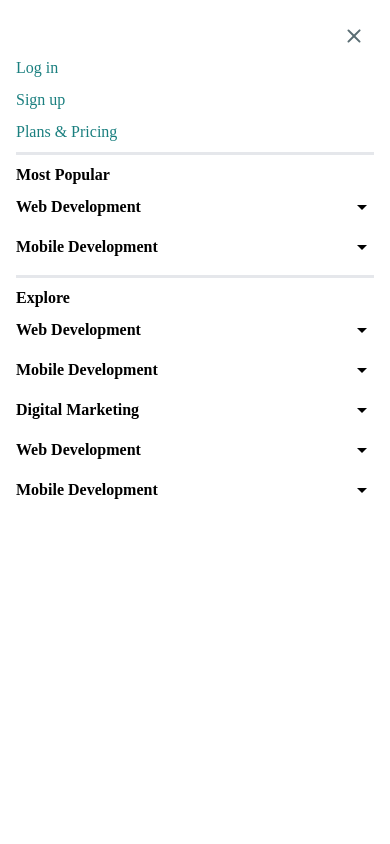
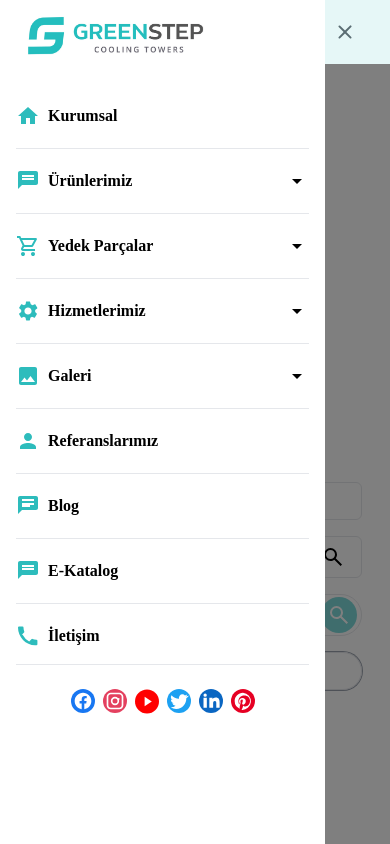
Before and after one commit to sambasoftwareuk/greenstep, a Next.js app: page /atom in a window 390 px wide. Both pictures are taken after a click on the button 20 px from the left and 32 px from the top of the page. Shown: the top 844 px of the page. Built offline with nearby package versions, Linux system fonts and the light colour scheme.

Commit message:
hamburgermenu completed

```diff
--- a/app/_atoms/Icons.jsx
+++ b/app/_atoms/Icons.jsx
@@ -295,7 +295,12 @@ export const socialIcons = [
     href: "https://www.youtube.com/@ctpmuhendisliksusogutmakul5225",
     bgColor: "transparent",
     svg: (
-    <svg width="35" height="35" viewBox="0 0 50 50" xmlns="http://www.w3.org/2000/svg">
+      <svg
+        width="35"
+        height="35"
+        viewBox="0 0 50 50"
+        xmlns="http://www.w3.org/2000/svg"
+      >
         <circle cx="25" cy="25" r="25" fill="#FF0000" />
         <polygon points="20,15 20,35 35,25" fill="white" />
       </svg>
@@ -332,3 +337,73 @@ export const socialIcons = [
     ),
   },
 ];
+
+export const Phone = ({ style, className = "" }) => (
+  <svg
+    xmlns="http://www.w3.org/2000/svg"
+    height="24px"
+    viewBox="0 0 24 24"
+    width="24px"
+    fill="currentColor"
+    style={style}
+    className={className}
+  >
+    <path d="M6.62 10.79a15.053 15.053 0 006.59 6.59l2.2-2.2a1 1 0 011.11-.21c1.21.49 2.53.76 3.89.76a1 1 0 011 1v3.5a1 1 0 01-1 1C10.4 22 2 13.6 2 3.5a1 1 0 011-1H6.5a1 1 0 011 1c0 1.36.26 2.68.76 3.89a1 1 0 01-.21 1.11l-2.2 2.2z" />
+  </svg>
+);
+
+export const Gallery = ({ style, className = "" }) => (
+  <svg
+    xmlns="http://www.w3.org/2000/svg"
+    height="24px"
+    viewBox="0 0 24 24"
+    width="24px"
+    fill="currentColor"
+    style={style}
+    className={className}
+  >
+    <path d="M21 19V5c0-1.1-.9-2-2-2H5C3.9 3 3 3.9 3 5v14c0 1.1.9 2 2 2h14c1.1 0 2-.9 2-2zM8.5 13.5l2.5 3.01L14.5 12l4.5 6H5l3.5-4.5z" />
+  </svg>
+);
+
+export const Services = ({ style, className = "" }) => (
+  <svg
+    xmlns="http://www.w3.org/2000/svg"
+    height="24px"
+    viewBox="0 0 24 24"
+    width="24px"
+    fill="currentColor"
+    style={style}
+    className={className}
+  >
+    <path d="M19.14,12.94c0.04-0.31,0.06-0.63,0.06-0.94s-0.02-0.63-0.06-0.94l2.03-1.58c0.18-0.14,0.23-0.41,0.12-0.61l-1.92-3.32c-0.11-0.2-0.36-0.28-0.57-0.2l-2.39,0.96c-0.5-0.38-1.03-0.7-1.62-0.94L14,2.81C13.97,2.58,13.76,2.42,13.52,2.42h-3.04c-0.24,0-0.45,0.16-0.48,0.39l-0.36,2.43c-0.59,0.24-1.12,0.56-1.62,0.94L5.63,5.22c-0.21-0.08-0.46,0-0.57,0.2L3.14,8.74c-0.12,0.21-0.07,0.47,0.12,0.61l2.03,1.58C5.23,11.37,5.2,11.68,5.2,12s0.02,0.63,0.06,0.94l-2.03,1.58c-0.18,0.14-0.23,0.41-0.12,0.61l1.92,3.32c0.11,0.2,0.36,0.28,0.57,0.2l2.39-0.96c0.5,0.38,1.03,0.7,1.62,0.94l0.36,2.43c0.03,0.23,0.24,0.39,0.48,0.39h3.04c0.24,0,0.45-0.16,0.48-0.39l0.36-2.43c0.59-0.24,1.12-0.56,1.62-0.94l2.39,0.96c0.21,0.08,0.46,0,0.57-0.2l1.92-3.32c0.12-0.21,0.07-0.47-0.12-0.61L19.14,12.94z M12,15.6c-1.99,0-3.6-1.61-3.6-3.6s1.61-3.6,3.6-3.6s3.6,1.61,3.6,3.6S13.99,15.6,12,15.6z" />
+  </svg>
+);
+
+export const Reference = ({ style, className = "" }) => (
+  <svg
+    xmlns="http://www.w3.org/2000/svg"
+    height="24px"
+    viewBox="0 0 24 24"
+    width="24px"
+    fill="currentColor"
+    style={style}
+    className={className}
+  >
+    <path d="M12 12c2.21 0 4-1.79 4-4s-1.79-4-4-4-4 1.79-4 4 1.79 4 4 4zm0 2c-2.67 0-8 1.34-8 4v2h16v-2c0-2.66-5.33-4-8-4z" />
+  </svg>
+);
+
+export const Blog = ({ style, className = "" }) => (
+  <svg
+    xmlns="http://www.w3.org/2000/svg"
+    height="24px"
+    viewBox="0 0 24 24"
+    width="24px"
+    fill="currentColor"
+    style={style}
+    className={className}
+  >
+    <path d="M20 2H4c-1.1 0-2 .9-2 2v16l4-4h14c1.1 0 2-.9 2-2V4c0-1.1-.9-2-2-2zM6 9h12v2H6V9zm8 4H6v-2h8v2zm4-6H6V5h12v2z" />
+  </svg>
+);
--- a/app/_atoms/SambaLinks.jsx
+++ b/app/_atoms/SambaLinks.jsx
@@ -6,6 +6,8 @@ export function SambaLinks({
   className = "",
   color = "primary900",
   underline = "hover", // "always" | "hover" | "none
+  hoverBg = "",
+
   ...props
 }) {
   const baseColor = {
@@ -24,7 +26,8 @@ export function SambaLinks({
 
   const computedClassName = `transition-colors cursor-pointer ${
     baseColor[color] || ""
-  } ${underlineStyle[underline] || ""} ${className}`;
+  } ${underlineStyle[underline] || ""}     ${hoverBg}
+  ${className}`;
 
   return (
     <Link href={href} {...props} className={computedClassName}>
--- a/app/_components/hamburgerMenu.jsx
+++ b/app/_components/hamburgerMenu.jsx
@@ -4,74 +4,141 @@ import Image from "next/image";
 import Link from "next/link";
 import Icon from "../_atoms/Icon";
 import { IconOnlyButton } from "../_atoms/buttons";
-import { Cart, Search, HamburgerIcon, LineXIcon } from "../_atoms/Icons";
+import navLinks1 from "../constants/navLinks";
+import {
+  Cart,
+  Search,
+  HamburgerIcon,
+  LineXIcon,
+  Home,
+  Certificate,
+  Phone,
+  Gallery,
+  Services,
+  Reference,
+  Blog,
+  socialIcons,
+} from "../_atoms/Icons";
 import { AccordionSection } from "../_molecules/accordionSection";
 import links from "../constants/hamburgerLinks.json";
-import { SambaLinks } from "../_atoms/SambaLinks";
+import { LogoImage } from "../_atoms/images";
+import Logo from "../constants/logo.json";
 
-const hamburgerMenu = () => {
+const HamburgerMenu = () => {
   const [isOpen, setIsOpen] = useState(false);
   const { topLinks, exploreLinks, popularLinks, navLinks } = links;
+  const iconMap = {
+    Cart,
+    Search,
+    HamburgerIcon,
+    LineXIcon,
+    Home,
+    Certificate,
+    Phone,
+    Gallery,
+    Services,
+    Reference,
+    Blog,
+  };
 
   return (
     <>
       {/* Top bar */}
-      <div className="flex items-center justify-between  py-3 gap-2">
-        <div>
+      <div className="flex items-center justify-between py-3 gap-2">
         <IconOnlyButton
-            onClick={() => setIsOpen((prev) => !prev)}
+          onClick={() => setIsOpen(true)}
           icon={<Icon variant={HamburgerIcon} size={25} />}
         />
-        </div>
         <Link href="/">
           <Image src="/green-step-logo.png" alt="logo" width={70} height={70} />
         </Link>
         <div className="flex items-center gap-0">
           <IconOnlyButton icon={<Icon variant={Search} size={20} />} />
-          <IconOnlyButton icon={<Icon variant={Cart} size={20} />} />
+          <IconOnlyButton
+            icon={<Icon variant={Cart} size={20} />}
+            className="hidden xl:block "
+          />
         </div>
       </div>
-      {/* Slide-over menu */}
+
+      {/* Overlay and Slide Menu */}
       {isOpen && (
-        <div className="fixed inset-0 z-50 bg-white p-4 overflow-y-auto">
-          <div className=" flex justify-end">
-            <IconOnlyButton
-              icon={<LineXIcon />}
-              onClick={() => setIsOpen(false)}
+        <div className="fixed inset-0 z-50 flex h-screen transition-transform duration-300 ease-in-out">
+          {/* Sidebar Menu (2/3) */}
+          <div className="w-5/6 bg-white h-full overflow-y-auto p-4 transform transition-all duration-300">
+            <div>
+              <Link href="/">
+                <LogoImage imageLink={Logo.imageLink} width={200} height={40} />
+              </Link>
+            </div>
+            <div className="flex flex-col space-y-2 mt-10 ">
+              <div className="border-b border-gray-200 pb-2 mb-2">
+                {navLinks1.map((item, index) => {
+                  const IconComponent = item.iconName
+                    ? iconMap[item.iconName]
+                    : null;
+
+                  return (
+                    <React.Fragment key={index}>
+                      <AccordionSection
+                        title={
+                          <div className="flex items-center gap-2">
+                            {IconComponent && (
+                              <Icon
+                                variant={IconComponent}
+                                size={24}
+                                color="text-primary500"
                               />
+                            )}
+                            <span>{item.label}</span>
                           </div>
-          <div className="flex flex-col space-y-2">
-            {topLinks.map((link, index) => (
-              <SambaLinks key={index} className="hover:bg-primary50">
-                {link.label}
-              </SambaLinks>
-            ))}
-            <hr className="border-b-2 border-gray-200 my-4" />
-            <div>
-              <h3 className="font-bold">Most Popular </h3>
-              {popularLinks.map((link, index) => (
-                <AccordionSection
-                  key={index}
-                  title={link.title}
-                  links={link.links}
-                  linkColor={"black"}
-                  className="hover:bg-primary50"
+                        }
+                        links={item.dropdown || []}
+                        linkColor="secondary"
+                        hoverBg="hover:bg-primary50 active:bg-primary50"
+                        showArrowOnlyIfDropdown={true}
                       />
+                      {index !== navLinks1.length - 1 && (
+                        <hr className="border-b-1 border-gray-200 my-3" />
+                      )}
+                    </React.Fragment>
+                  );
+                })}
+              </div>
+            </div>
+            <div className="flex justify-center gap-4  mb-0  pt-4  ">
+              <div className="flex gap-2 items-center">
+                {socialIcons?.map(({ href, svg, alt, bgColor }) => (
+                  <Link
+                    key={alt}
+                    href={href}
+                    target="_blank"
+                    aria-label={alt}
+                    rel="noopener noreferrer"
+                    className="transition-transform transform hover:scale-125"
+                  >
+                    <div
+                      style={{ backgroundColor: bgColor }}
+                      className="w-6 h-6 md:w-7 md:h-7 lg:w-8 lg:h-8 flex items-center justify-center rounded-full"
+                    >
+                      {svg}
+                    </div>
+                  </Link>
                 ))}
               </div>
+            </div>
+          </div>
 
-            <hr className="border-b-2 border-gray-200 my-4" />
-            <div>
-              <h3 className="font-bold">Explore </h3>
-              {navLinks.map((section, index) => (
-                <AccordionSection
-                  key={index}
-                  title={section.title}
-                  links={section.links}
-                  linkColor={"black"}
-                  className="hover:bg-primary50"
+          {/* Overlay (1/3) */}
+          <div
+            className="w-1/6 bg-black/50 h-full"
+            onClick={() => setIsOpen(false)}
+          >
+            <div className="absolute bg-primary50 w-full py-3 ">
+              <IconOnlyButton
+                onClick={() => setIsOpen(false)}
+                icon={<Icon variant={LineXIcon} size={24} />}
               />
-              ))}
             </div>
           </div>
         </div>
@@ -80,4 +147,4 @@ const hamburgerMenu = () => {
   );
 };
 
-export default hamburgerMenu;
+export default HamburgerMenu;
--- a/app/_components/navbar.jsx
+++ b/app/_components/navbar.jsx
@@ -11,7 +11,7 @@ const Navbar = () => {
       </div>
 
       {/* Mobile Hamburger Menu (below xl) */}
-      <div className="block xl:hidden sticky top-0 z-50">
+      <div className="block xl:hidden  ">
         <HamburgerMenu />
       </div>
     </>
--- a/app/_molecules/accordionSection.jsx
+++ b/app/_molecules/accordionSection.jsx
@@ -8,17 +8,24 @@ export const AccordionSection = ({
   title,
   links = [],
   linkColor = "white",
+  linkUnderline = "hover",
+  hoverBg = "",
   className = "",
+  showArrowOnlyIfDropdown = false, // NEW PROP
 }) => {
   const [open, setOpen] = useState(false);
+  const hasDropdown = links.length > 0;
+
+  const shouldShowArrow = showArrowOnlyIfDropdown ? hasDropdown : true;
 
   return (
     <div className={className}>
       <button
         className="w-full text-left py-2 font-semibold text-[16px] flex justify-between items-center"
-        onClick={() => setOpen((prev) => !prev)}
+        onClick={() => hasDropdown && setOpen((prev) => !prev)}
       >
         {title}
+        {shouldShowArrow && (
           <span>
             {open ? (
               <Icon variant={UpArrowIcon} size={24} />
@@ -26,17 +33,29 @@ export const AccordionSection = ({
               <Icon variant={DownArrowIcon} size={24} />
             )}
           </span>
+        )}
       </button>
 
-      {open && (
+      {hasDropdown && open && (
         <ul className="space-y-1 text-[16px]">
-          {links.map((text, i) => (
-            <li key={i}>
-              <SambaLinks underline="hover" color={linkColor}>
-                {text}
+          {links.map((item, index) => {
+            const isObject = typeof item === "object" && item !== null;
+            const label = isObject ? item.label : item;
+            const href = isObject ? item.href : "#";
+
+            return (
+              <li key={href || index}>
+                <SambaLinks
+                  href={href}
+                  underline={linkUnderline}
+                  color={linkColor}
+                  hoverBg={hoverBg}
+                >
+                  {label}
                 </SambaLinks>
               </li>
-          ))}
+            );
+          })}
         </ul>
       )}
     </div>
--- a/app/constants/navLinks.json
+++ b/app/constants/navLinks.json
@@ -1,7 +1,8 @@
 [
   {
     "label": "Kurumsal",
-    "href": "/kurumsal"
+    "href": "/kurumsal",
+    "iconName": "Home"
   },
   {
     "label": "Ürünlerimiz",
@@ -28,7 +29,8 @@
         "label": "Soğutma Kulesi Bakım Onarım İşleri",
         "href": "/urunler/bakim-onarim"
       }
-    ]
+    ],
+    "iconName": "Certificate"
   },
   {
     "label": "Yedek Parçalar",
@@ -50,11 +52,14 @@
         "href": "/yedek-parcalar/vibrasyon-salteri"
       },
       { "label": "Kademeli Nozul", "href": "/yedek-parcalar/kademeli-nozul" }
-    ]
+    ],
+    "iconName": "Cart"
   },
   {
     "label": "Hizmetlerimiz",
     "href": "/hizmetler",
+    "iconName": "Services",
+
     "dropdown": [
       { "label": "Otomasyon Hizmeti", "href": "/hizmetler/otomasyon" },
       { "label": "Tasarım Hizmeti", "href": "/hizmetler/tasarim" },
@@ -69,22 +74,27 @@
   {
     "label": "Galeri",
     "href": "/galeri",
+    "iconName": "Gallery",
     "dropdown": [{ "label": "Fotograflar", "href": "#" }]
   },
   {
     "label": "Referanslarımız",
-    "href": "/referanslar"
+    "href": "/referanslar",
+    "iconName": "Reference"
   },
   {
     "label": "Blog",
-    "href": "/blog"
+    "href": "/blog",
+    "iconName": "Blog"
   },
   {
     "label": "E-Katalog",
-    "href": "/e-katalog"
+    "href": "/e-katalog",
+    "iconName": "Certificate"
   },
   {
     "label": "İletişim",
-    "href": "/iletisim"
+    "href": "/iletisim",
+    "iconName": "Phone"
   }
 ]
```
Also changed, not shown: app/page.jsx (+22 -3 lines), app/globals.css (line endings or trailing spaces). Lines whose indentation alone changed are shown as unchanged.
